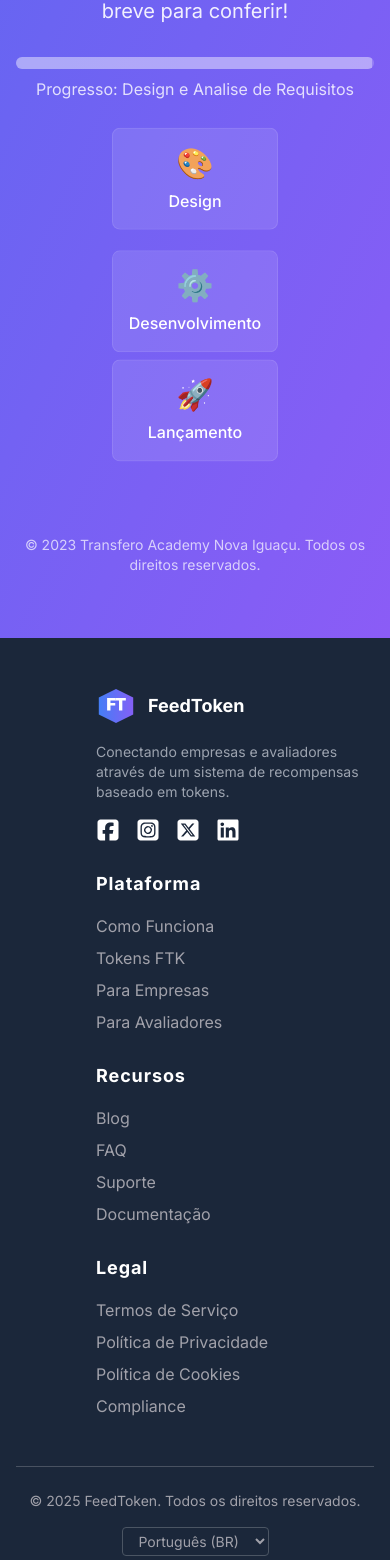
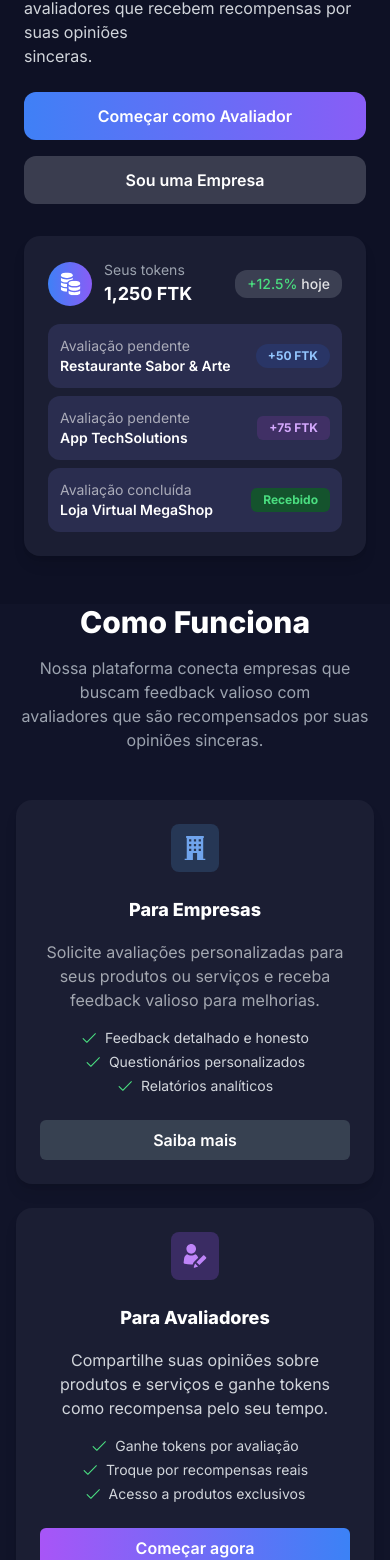
Before and after one commit to TransferoNovaIguacu/feedback-company-front, a Next.js app: page / in a window 390 px wide. Shown: the part 270-1830 px from the top of the page. Built offline with nearby package versions, Linux system fonts and the light colour scheme.

Commit message:
feat: Update components for navigation and add new "Em Construção" page

```diff
--- a/app/components/Como_funciona.tsx
+++ b/app/components/Como_funciona.tsx
@@ -1,13 +1,16 @@
-import React from 'react';
-import { Botao1 } from './Botao';
+import React from "react";
+import { Botao1, Botao2 } from "./Botao";
 
 export default function ComoFunciona() {
   return (
     <section className="bg-[#111429] flex justify-center items-center min-h-screen text-white px-4">
       <div className="max-w-7xl mx-auto text-center">
-        <h2 className="text-3xl md:text-3xl font-extrabold mb-4">Como Funciona</h2>
+        <h2 className="text-3xl md:text-3xl font-extrabold mb-4">
+          Como Funciona
+        </h2>
         <p className="text-gray-400 mb-12">
-          Nossa plataforma conecta empresas que buscam feedback valioso com <br />
+          Nossa plataforma conecta empresas que buscam feedback valioso com{" "}
+          <br />
           avaliadores que são recompensados por suas opiniões sinceras.
         </p>
 
@@ -17,31 +20,51 @@
             <div className="flex-grow">
               <div className="mb-4 max-[500px]:text-center">
                 <div className="bg-[#263755] p-3 rounded-lg w-fit mb-2 max-[500px]:mx-auto">
-                  <img src="/svg/predio.svg" alt="Empresa" className="w-6 h-6" />
+                  <img
+                    src="/svg/predio.svg"
+                    alt="Empresa"
+                    className="w-6 h-6"
+                  />
                 </div>
                 <h3 className="text-lg mt-6 font-extrabold">Para Empresas</h3>
               </div>
               <p className="text-gray-300 mb-4 text-opacity-75 max-[500px]:text-center">
-                Solicite avaliações personalizadas para seus produtos ou serviços e receba feedback valioso para melhorias.
+                Solicite avaliações personalizadas para seus produtos ou
+                serviços e receba feedback valioso para melhorias.
               </p>
               <ul className="space-y-1 text-sm mb-6 text-gray-300">
                 <li className="flex items-center space-x-2 max-[500px]:justify-center">
-                  <img src="/svg/icon-check.svg" alt="check" className="w-4 h-4" />
+                  <img
+                    src="/svg/icon-check.svg"
+                    alt="check"
+                    className="w-4 h-4"
+                  />
                   <span>Feedback detalhado e honesto</span>
                 </li>
                 <li className="flex items-center space-x-2 max-[500px]:justify-center">
-                  <img src="/svg/icon-check.svg" alt="check" className="w-4 h-4" />
+                  <img
+                    src="/svg/icon-check.svg"
+                    alt="check"
+                    className="w-4 h-4"
+                  />
                   <span>Questionários personalizados</span>
                 </li>
                 <li className="flex items-center space-x-2 max-[500px]:justify-center">
-                  <img src="/svg/icon-check.svg" alt="check" className="w-4 h-4" />
+                  <img
+                    src="/svg/icon-check.svg"
+                    alt="check"
+                    className="w-4 h-4"
+                  />
                   <span>Relatórios analíticos</span>
                 </li>
               </ul>
             </div>
-            <button className="w-full bg-[#3e4a64] hover:bg-[#2f3a50] text-white font-medium py-2 rounded-lg transition mt-2">
-              Saiba mais
-            </button>
+            <a
+              href="/en-construcao"
+              className="w-full flex justify-center items-center"
+            >
+              <Botao2 texto="Saiba mais" />
+            </a>
           </div>
 
           {/* Card: Avaliadores */}
@@ -49,32 +72,53 @@
             <div className="flex-grow">
               <div className="mb-4 max-[500px]:text-center">
                 <div className="bg-[#3a2c63] p-3 rounded-lg w-fit mb-2 max-[500px]:mx-auto">
-                  <img src="/svg/perfil-editar.svg" alt="Avaliadores" className="w-6 h-6" />
+                  <img
+                    src="/svg/perfil-editar.svg"
+                    alt="Avaliadores"
+                    className="w-6 h-6"
+                  />
                 </div>
-                <h3 className="text-lg mt-6 font-extrabold">Para Avaliadores</h3>
+                <h3 className="text-lg mt-6 font-extrabold">
+                  Para Avaliadores
+                </h3>
               </div>
               <p className="text-gray-300 mb-4 max-[500px]:text-center">
-                Compartilhe suas opiniões sobre produtos e serviços e ganhe tokens como recompensa pelo seu tempo.
+                Compartilhe suas opiniões sobre produtos e serviços e ganhe
+                tokens como recompensa pelo seu tempo.
               </p>
               <ul className="space-y-1 text-sm mb-6 text-gray-300">
                 <li className="flex items-center space-x-2 max-[500px]:justify-center">
-                  <img src="/svg/icon-check.svg" alt="check" className="w-4 h-4" />
+                  <img
+                    src="/svg/icon-check.svg"
+                    alt="check"
+                    className="w-4 h-4"
+                  />
                   <span>Ganhe tokens por avaliação</span>
                 </li>
                 <li className="flex items-center space-x-2 max-[500px]:justify-center">
-                  <img src="/svg/icon-check.svg" alt="check" className="w-4 h-4" />
+                  <img
+                    src="/svg/icon-check.svg"
+                    alt="check"
+                    className="w-4 h-4"
+                  />
                   <span>Troque por recompensas reais</span>
                 </li>
                 <li className="flex items-center space-x-2 max-[500px]:justify-center">
-                  <img src="/svg/icon-check.svg" alt="check" className="w-4 h-4" />
+                  <img
+                    src="/svg/icon-check.svg"
+                    alt="check"
+                    className="w-4 h-4"
+                  />
                   <span>Acesso a produtos exclusivos</span>
                 </li>
               </ul>
             </div>
-            <div className='w-full flex justify-center items-center'>
-
-              <Botao1 texto='Começar agora'></Botao1>
-            </div>
+            <a
+              href="/en-construcao"
+              className="w-full flex justify-center items-center"
+            >
+              <Botao1 texto="Começar agora"></Botao1>
+            </a>
           </div>
 
           {/* Card: Tokens FTK */}
@@ -87,26 +131,42 @@
                 <h3 className="text-lg mt-6 font-extrabold">Tokens FTK</h3>
               </div>
               <p className="text-gray-300 mb-4 max-[500px]:text-center">
-                Nossa criptomoeda exclusiva que valoriza conforme a plataforma cresce. Use para trocas ou guarde como investimento.
+                Nossa criptomoeda exclusiva que valoriza conforme a plataforma
+                cresce. Use para trocas ou guarde como investimento.
               </p>
               <ul className="space-y-1 text-sm mb-6 text-gray-300">
                 <li className="flex items-center space-x-2 max-[500px]:justify-center">
-                  <img src="/svg/icon-check.svg" alt="check" className="w-4 h-4" />
+                  <img
+                    src="/svg/icon-check.svg"
+                    alt="check"
+                    className="w-4 h-4"
+                  />
                   <span>Tecnologia blockchain</span>
                 </li>
                 <li className="flex items-center space-x-2 max-[500px]:justify-center">
-                  <img src="/svg/icon-check.svg" alt="check" className="w-4 h-4" />
+                  <img
+                    src="/svg/icon-check.svg"
+                    alt="check"
+                    className="w-4 h-4"
+                  />
                   <span>Troque por produtos ou serviços</span>
                 </li>
                 <li className="flex items-center space-x-2 max-[500px]:justify-center">
-                  <img src="/svg/icon-check.svg" alt="check" className="w-4 h-4" />
+                  <img
+                    src="/svg/icon-check.svg"
+                    alt="check"
+                    className="w-4 h-4"
+                  />
                   <span>Potencial de valorização</span>
                 </li>
               </ul>
             </div>
-            <button className="w-full bg-[#3e4a64] hover:bg-[#2f3a50] text-white font-medium py-2 rounded-lg transition mt-2">
-              Explorar tokens
-            </button>
+            <a
+              href="/en-construcao"
+              className="w-full flex justify-center items-center"
+            >
+              <Botao2 texto="Explorar tokens" />
+            </a>
           </div>
         </div>
       </div>
--- a/app/components/Engajamento.tsx
+++ b/app/components/Engajamento.tsx
@@ -1,3 +1,5 @@
+"use client"
+
 import { motion } from "framer-motion";
 import CountUp from "react-countup";
 import { useInView } from "react-intersection-observer";
--- a/app/components/HeroPage.tsx
+++ b/app/components/HeroPage.tsx
@@ -14,14 +14,14 @@
                     </p>
                     <div className="flex flex-col sm:flex-row gap-4">
                         <a
-                            href="/"
+                            href="/en-construcao"
                             className="bg-gradient-to-r from-[#3f80f6] to-[#895df6] hover:opacity-90 text-white px-6 py-3 rounded-xl font-semibold text-center"
                         >
                             Começar como Avaliador
                         </a>
 
                         <a
-                            href="/"
+                            href="/en-construcao"
                             className="bg-[#3a3d4f] hover:bg-[#2a2d3e] text-white px-6 py-3 rounded-xl font-semibold text-center"
                         >
                             Sou uma Empresa
--- a/app/components/Navbar.tsx
+++ b/app/components/Navbar.tsx
@@ -12,10 +12,10 @@
   const [menuOpen, setMenuOpen] = useState(false);
 
   const navigation = [
-    { name: "Início", href: "#" },
-    { name: "Como Funciona", href: "#" },
-    { name: "Para Empresas", href: "#" },
-    { name: "Para Avaliadores", href: "#" },
+    { name: "Início", href: "/" },
+    { name: "Como Funciona", href: "/en-construcao" },
+    { name: "Para Empresas", href: "/en-construcao" },
+    { name: "Para Avaliadores", href: "/en-construcao" },
   ];
 
   return (
@@ -88,9 +88,13 @@
           <div className="absolute inset-y-0 right-0 hidden items-center pr-2 sm:static sm:inset-auto sm:ml-6 sm:pr-0 sm:flex">
             <div className="flex space-x-4">
               {/* Botão Entrar com gradiente */}
-              <Botao1 texto="Entrar" />
+              <a href="/en-construcao">
+                <Botao1 texto="Entrar" />
+              </a>
               {/* Botão Cadastrar com fundo escuro */}
-              <Botao2 texto="Cadastrar" />
+              <a href="/en-construcao">
+                <Botao2 texto="Cadastrar" />
+              </a>
             </div>
           </div>
         </div>
--- a/app/components/footer.tsx
+++ b/app/components/footer.tsx
@@ -30,16 +30,16 @@
             {/* Redes sociais */}
 
             <div className="flex space-x-4">
-              <a href="/" className="text-gray-400 hover:text-blue-600 transition-colors duration-200">
+              <a href="/en-construcao" className="text-gray-400 hover:text-blue-600 transition-colors duration-200">
                 <img src="/svg/facebook-icon.svg" alt="Facebook" className="w-6 h-6 hover:scale-110 transition-transform duration-200" />
               </a>
-              <a href="/" className="text-gray-400 hover:text-pink-600 transition-colors duration-200">
+              <a href="/en-construcao" className="text-gray-400 hover:text-pink-600 transition-colors duration-200">
                 <img src="/svg/instagram-icon.svg" alt="Instagram" className="w-6 h-6 hover:scale-110 transition-transform duration-200" />
               </a>
-              <a href="/" className="text-gray-400 hover:text-blue-500 transition-colors duration-200">
+              <a href="/en-construcao" className="text-gray-400 hover:text-blue-500 transition-colors duration-200">
                 <img src="/svg/twitter-icon.svg" alt="Twitter" className="w-6 h-6 hover:scale-110 transition-transform duration-200" />
               </a>
-              <a href="/" className="text-gray-400 hover:text-blue-300 transition-colors duration-200">
+              <a href="/en-construcao" className="text-gray-400 hover:text-blue-300 transition-colors duration-200">
                 <img src="/svg/linkedin-icon.svg" alt="Linkedin" className="w-6 h-6 hover:scale-110 transition-transform duration-200" />
               </a>
             </div>
@@ -50,10 +50,10 @@
           <div>
             <h2 className="mb-4 pt-1 text-lg font-bold text-white tracking-wider">Plataforma</h2>
             <ul className="space-y-2">
-              <li><a href="/" className="text-zinc-400 hover:text-zinc-200 hover:font-medium transition-colors duration-200">Como Funciona</a></li>
-              <li><a href="/" className="text-zinc-400 hover:text-zinc-200 hover:font-medium transition-colors duration-200">Tokens FTK</a></li>
-              <li><a href="/" className="text-zinc-400 hover:text-zinc-200 hover:font-medium transition-colors duration-200">Para Empresas</a></li>
-              <li><a href="/" className="text-zinc-400 hover:text-zinc-200 hover:font-medium transition-colors duration-200">Para Avaliadores</a></li>
+              <li><a href="/en-construcao" className="text-zinc-400 hover:text-zinc-200 hover:font-medium transition-colors duration-200">Como Funciona</a></li>
+              <li><a href="/en-construcao" className="text-zinc-400 hover:text-zinc-200 hover:font-medium transition-colors duration-200">Tokens FTK</a></li>
+              <li><a href="/en-construcao" className="text-zinc-400 hover:text-zinc-200 hover:font-medium transition-colors duration-200">Para Empresas</a></li>
+              <li><a href="/en-construcao" className="text-zinc-400 hover:text-zinc-200 hover:font-medium transition-colors duration-200">Para Avaliadores</a></li>
             </ul>
           </div>
 
@@ -62,10 +62,10 @@
           <div>
             <h2 className="mb-4 pt-1  text-lg font-bold text-white tracking-wider">Recursos</h2>
             <ul className="space-y-2">
-              <li><a href="/" className="text-zinc-400 hover:text-zinc-200 hover:font-medium transition-colors duration-200">Blog</a></li>
-              <li><a href="/" className="text-zinc-400 hover:text-zinc-200 hover:font-medium transition-colors duration-200">FAQ</a></li>
-              <li><a href="/" className="text-zinc-400 hover:text-zinc-200 hover:font-medium transition-colors duration-200">Suporte</a></li>
-              <li><a href="/" className="text-zinc-400 hover:text-zinc-200 hover:font-medium transition-colors duration-200">Documentação</a></li>
+              <li><a href="/en-construcao" className="text-zinc-400 hover:text-zinc-200 hover:font-medium transition-colors duration-200">Blog</a></li>
+              <li><a href="/en-construcao" className="text-zinc-400 hover:text-zinc-200 hover:font-medium transition-colors duration-200">FAQ</a></li>
+              <li><a href="/en-construcao" className="text-zinc-400 hover:text-zinc-200 hover:font-medium transition-colors duration-200">Suporte</a></li>
+              <li><a href="/en-construcao" className="text-zinc-400 hover:text-zinc-200 hover:font-medium transition-colors duration-200">Documentação</a></li>
             </ul>
           </div>
 
@@ -74,10 +74,10 @@
           <div>
             <h2 className="mb-4 pt-1 text-lg font-bold text-white tracking-wider">Legal</h2>
             <ul className="space-y-2">
-              <li><a href="/" className="text-zinc-400 hover:text-zinc-200 hover:font-medium transition-colors duration-200">Termos de Serviço</a></li>
-              <li><a href="/" className="text-zinc-400 hover:text-zinc-200 hover:font-medium transition-colors duration-200">Política de Privacidade</a></li>
-              <li><a href="/" className="text-zinc-400 hover:text-zinc-200 hover:font-medium transition-colors duration-200">Política de Cookies</a></li>
-              <li><a href="/" className="text-zinc-400 hover:text-zinc-200 hover:font-medium transition-colors duration-200">Compliance</a></li>
+              <li><a href="/en-construcao" className="text-zinc-400 hover:text-zinc-200 hover:font-medium transition-colors duration-200">Termos de Serviço</a></li>
+              <li><a href="/en-construcao" className="text-zinc-400 hover:text-zinc-200 hover:font-medium transition-colors duration-200">Política de Privacidade</a></li>
+              <li><a href="/en-construcao" className="text-zinc-400 hover:text-zinc-200 hover:font-medium transition-colors duration-200">Política de Cookies</a></li>
+              <li><a href="/en-construcao" className="text-zinc-400 hover:text-zinc-200 hover:font-medium transition-colors duration-200">Compliance</a></li>
             </ul>
           </div>
         </div>
--- a/app/page.tsx
+++ b/app/page.tsx
@@ -1,78 +1,16 @@
-"use client";
-import Head from 'next/head';
-import Engajamento from './components/Engajamento';
+import AvailableEvaluations from "./components/AvailableEvaluations";
+import ComoFunciona from "./components/Como_funciona";
+import Engajamento from "./components/Engajamento";
+import HeroPage from "./components/HeroPage";
 
 export default function EmConstrucao() {
 
   return (
     <>
-      <Head>
-        <title>Em Construção</title>
-      </Head>
-
-      <div className="min-h-screen bg-gradient-to-br from-indigo-500 to-violet-500 overflow-x-hidden flex flex-col items-center justify-center px-4 text-center">
-        <h1 className="text-4xl md:text-5xl font-bold text-white mb-4">Em Construção</h1>
-
-        <p className="text-xl text-white text-opacity-90 mb-8 max-w-4xl">
-          Nós alunos do <strong>Transfero Academy</strong> estamos trabalhando duro para criar algo incrível para você. Volte em breve para conferir!
-        </p>
-
-        <div className="mb-8 w-full max-w-md">
-          <div className="h-3 bg-white bg-opacity-20 rounded-full relative overflow-hidden progress-bar">
-            <div className="absolute top-0 left-0 h-full w-full animate-progress bg-white bg-opacity-30"></div>
-          </div>
-          <p className="text-white text-opacity-80 mt-2">Progresso: Design e Analise de Requisitos</p>
-        </div>
-
-        <div className="grid grid-cols-1 md:grid-cols-3 gap-4 mb-8">
-          {[
-            { icon: '🎨', label: 'Design', delay: '0.5s' },
-            { icon: '⚙️', label: 'Desenvolvimento', delay: '0s' },
-            { icon: '🚀', label: 'Lançamento', delay: '1s' },
-          ].map((item, idx) => (
-            <div
-              key={idx}
-              className="bg-white bg-opacity-10 p-4 rounded-lg border border-white border-opacity-10 floating"
-              style={{ animationDelay: item.delay }}
-            >
-              <div className="text-yellow-300 text-3xl mb-2">{item.icon}</div>
-              <h3 className="text-white font-medium">{item.label}</h3>
-            </div>
-          ))}
-        </div>
-
-        <div className="mt-8 text-white text-opacity-70 text-sm">
-          &copy; 2023 Transfero Academy Nova Iguaçu. Todos os direitos reservados.
-        </div>
-      </div>
-
-      <style jsx>{`
-        .progress-bar .animate-progress {
-          animation: progress 3s infinite;
-        }
-
-        .floating {
-          animation: float 3s ease-in-out infinite;
-        }
-
-        @keyframes progress {
-          0% {
-            width: 0%;
-          }
-          100% {
-            width: 100%;
-          }
-        }
-
-        @keyframes float {
-          0%, 100% {
-            transform: translateY(0);
-          }
-          50% {
-            transform: translateY(-10px);
-          }
-        }
-      `}</style>
+     <HeroPage/>
+     <ComoFunciona/>
+     <Engajamento/>
+     <AvailableEvaluations/>
     </>
   );
 }
```
Also changed, not shown: app/components/AvailableEvaluations.tsx (+64 -31 lines), app/en-construcao/page.tsx (added, +77 -0 lines).
